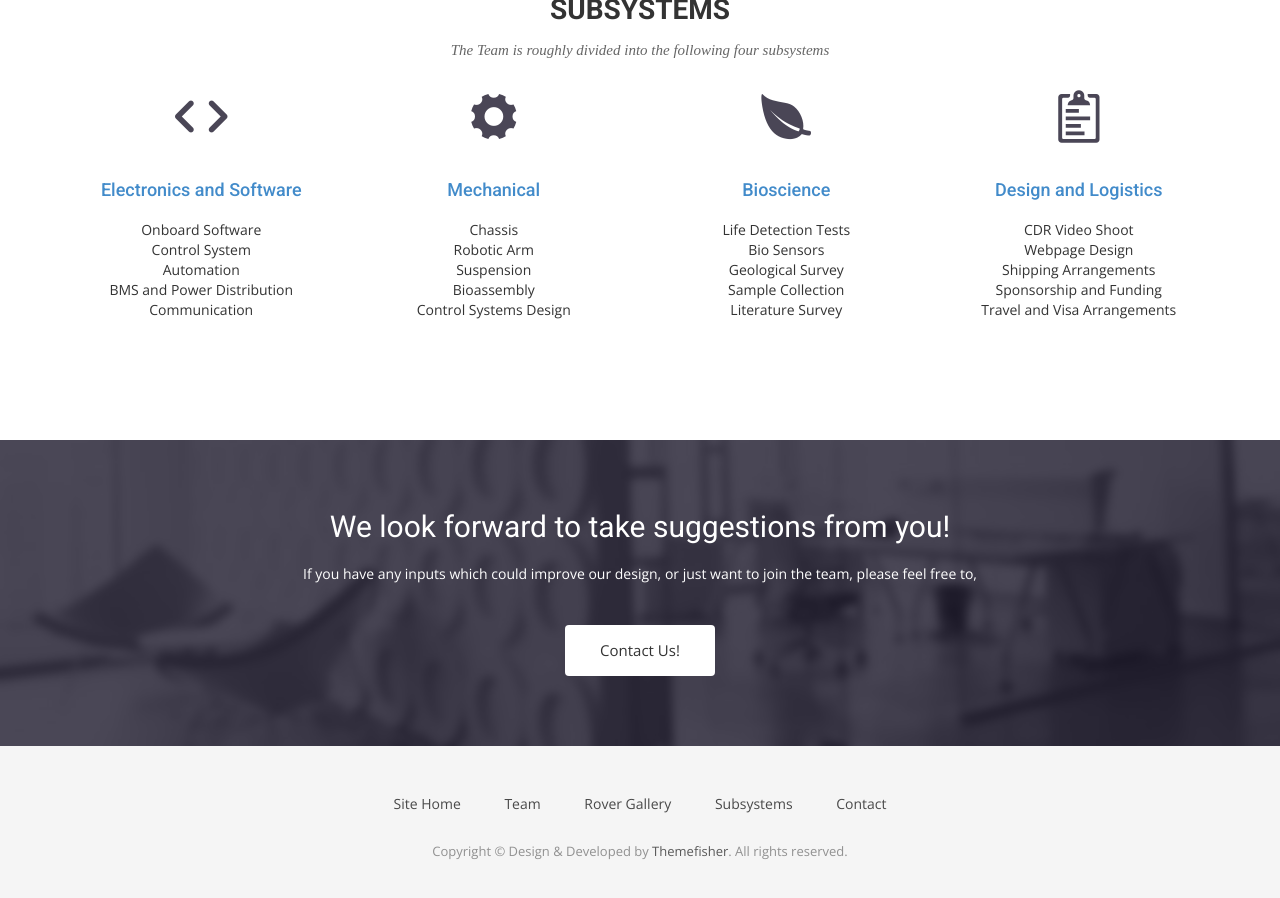
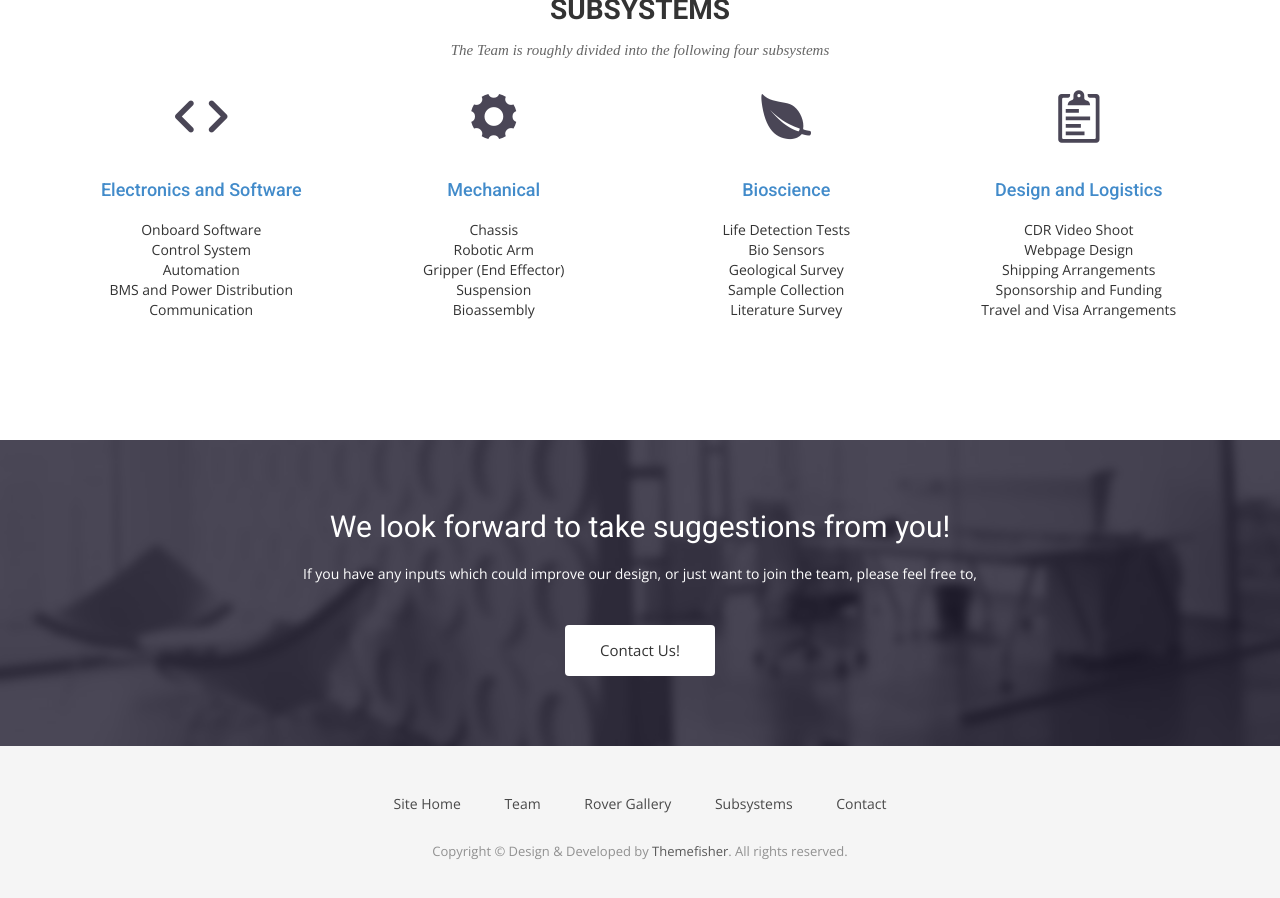
Before and after one commit to iitbmartian/old_website, a Jekyll site: the page built from index.html, in a window 1280 px wide and 900 px high, scrolled down 1992 px. Built offline with Jekyll 4.4.1, drawn with Linux system fonts in a browser that asks for light colours; nearby versions of some CDN libraries; some web fonts are replaced.

Commit message:
Renamed systems under mechanical

```diff
--- a/index.html
+++ b/index.html
@@ -81,9 +81,9 @@ permalink: /
           <ul style="list-style-type:none">
           <li>Chassis</li>
           <li>Robotic Arm</li>
+          <li>Gripper (End Effector)</li>
           <li>Suspension</li>
           <li>Bioassembly</li>
-          <li>Control Systems Design</li>
           </ul>
          </div>
       </div>
```
